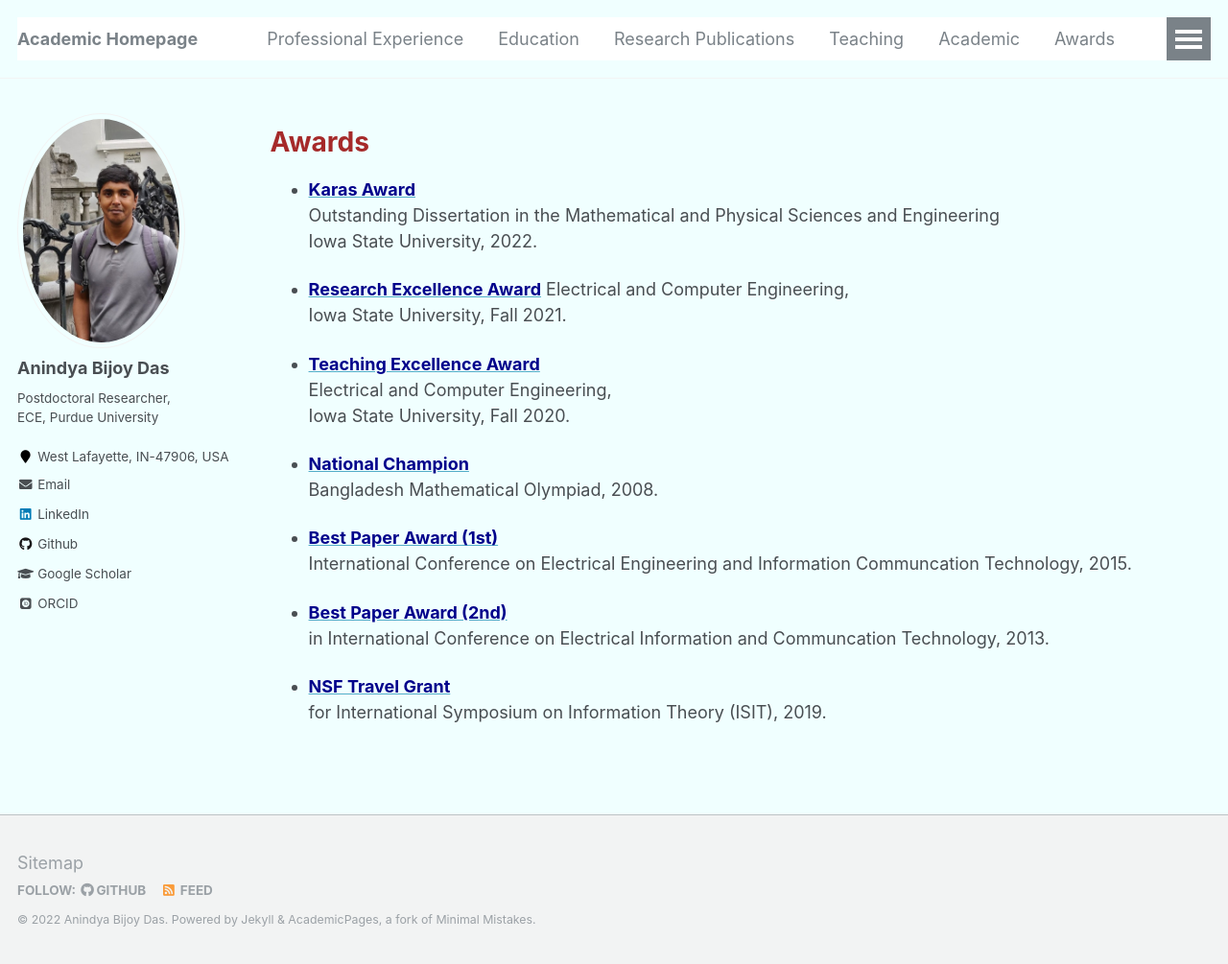
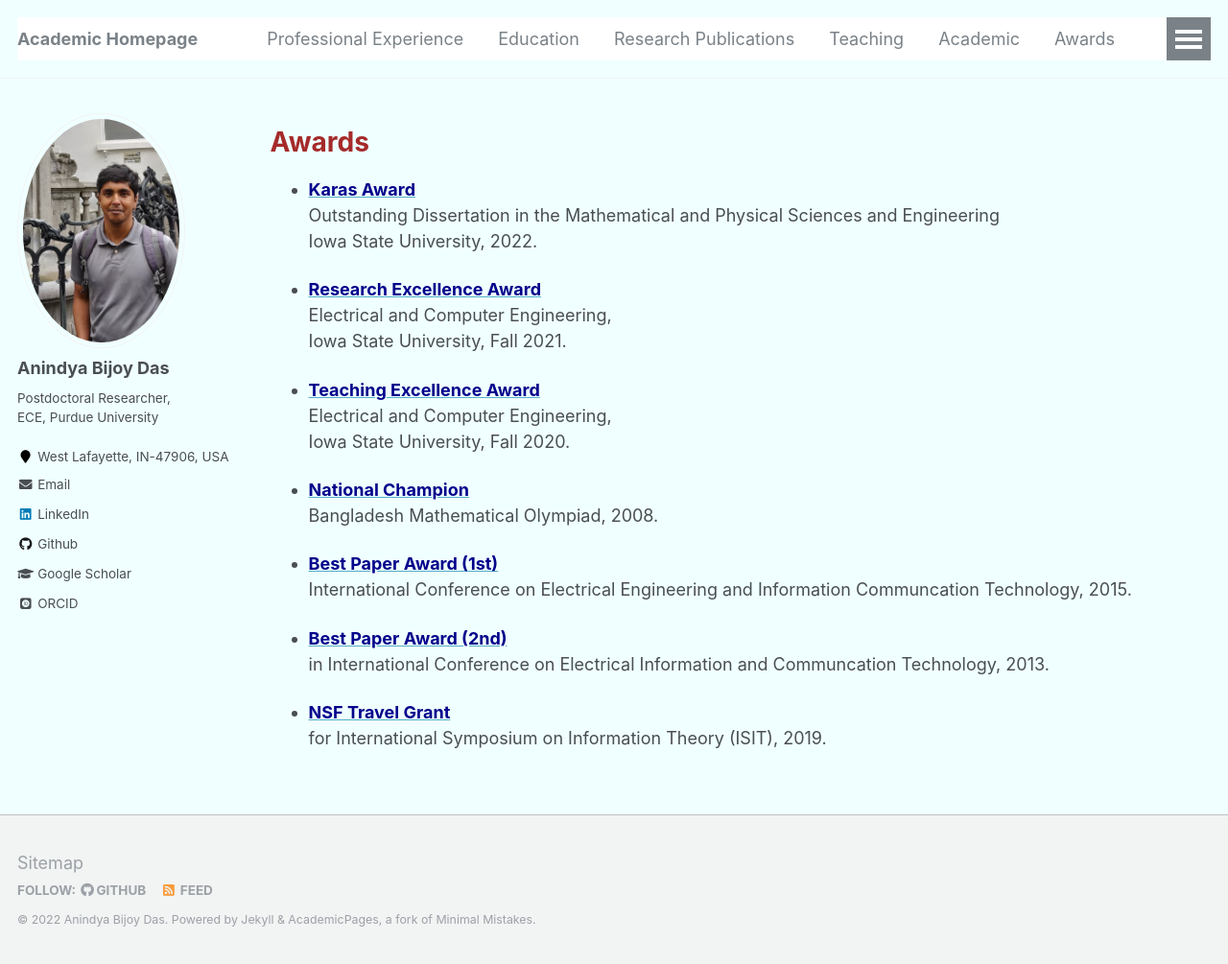
Before and after one commit to anindyabijoydas/portfolio, a Jekyll site: the page built from _pages/awards.md, in a window 1280 px wide and 1005 px high. Shown: the whole window at 96% size. Built offline with Jekyll 4.4.1, drawn with Linux system fonts in a browser that asks for light colours; some web fonts are replaced.

Commit message:
Update awards.md

```diff
--- a/_pages/awards.md
+++ b/_pages/awards.md
@@ -16,7 +16,7 @@ redirect_from:
 ======
 * [<span style="color: #00008B">**Karas Award**</span>](https://www.dropbox.com/s/9ja0s2neh3rgw02/Anindya%20Bijoy%20Das%20Karas.pdf?dl=0) <br/> Outstanding Dissertation in the Mathematical and Physical Sciences and Engineering <br/> Iowa State University, 2022.
 
-* [<span style="color: #00008B">**Research Excellence Award**</span>](https://www.dropbox.com/s/kgn1r5njpj4t01o/rea.jpg?dl=0) Electrical and Computer Engineering, <br/> Iowa State University, Fall 2021.
+* [<span style="color: #00008B">**Research Excellence Award**</span>](https://www.dropbox.com/s/kgn1r5njpj4t01o/rea.jpg?dl=0) <br/> Electrical and Computer Engineering, <br/> Iowa State University, Fall 2021.
 
 * [<span style="color: #00008B">**Teaching Excellence Award**</span>](https://drive.google.com/file/d/1tMAKjTcr7XTrSTiW3s3duJ7lgPGsW2Pg/view) <br/> Electrical and Computer Engineering, <br/> Iowa State University, Fall 2020.
 
```
